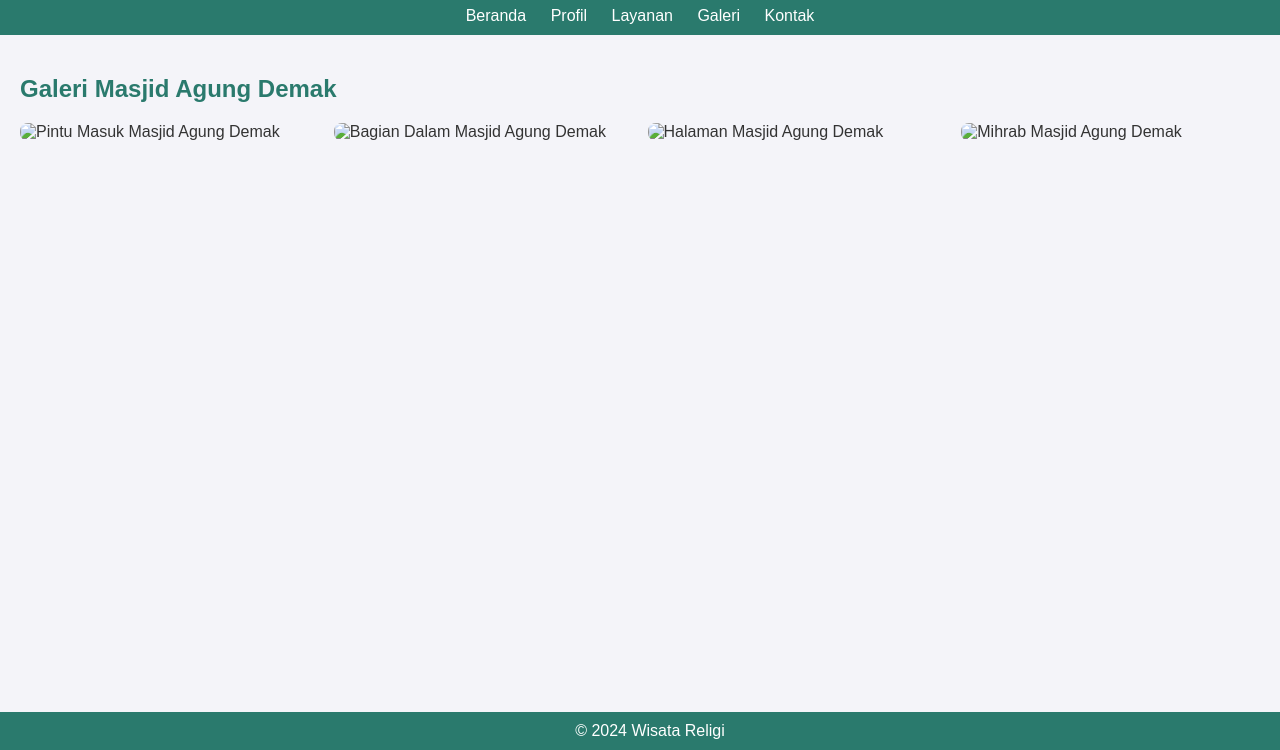
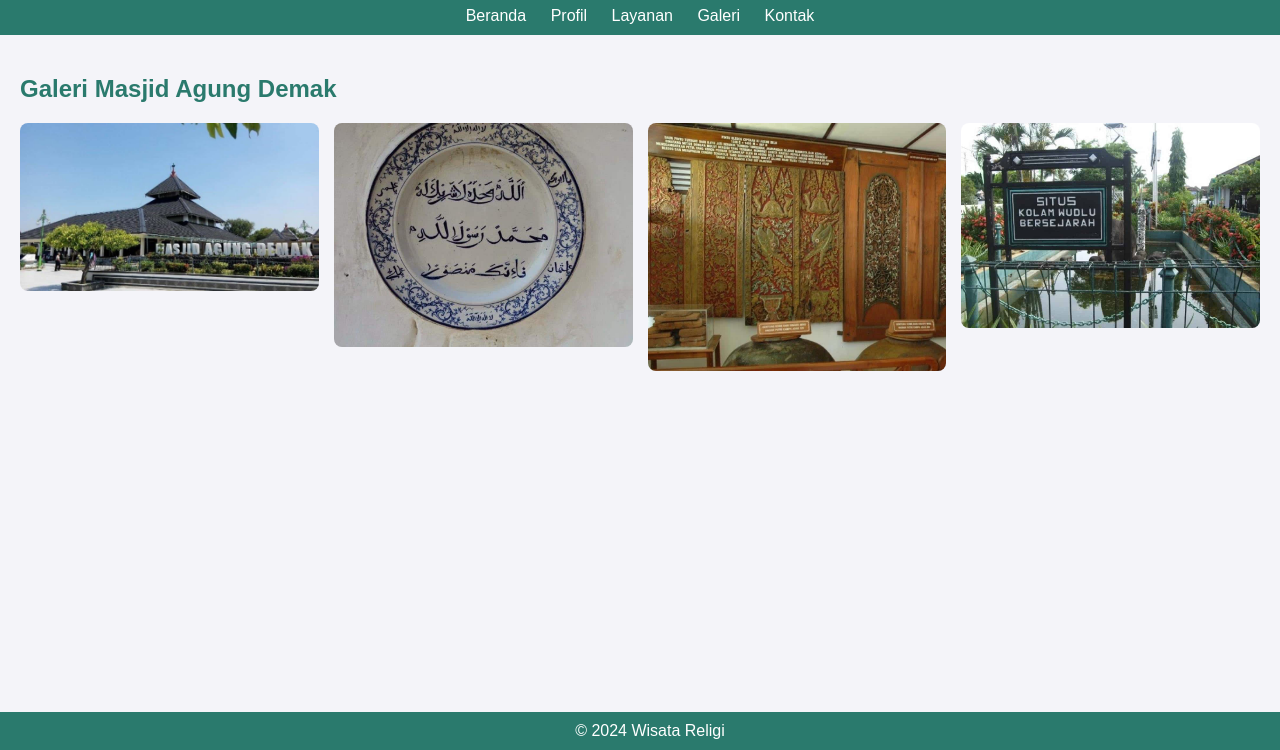
Before and after one commit to ilhamAndi576/ilhamAndi576, a plain HTML site: page galeri.html in a window 1280 px wide. Shown: the part 50-800 px from the top of the page. Drawn offline with Linux system fonts and the light colour scheme.

Commit message:
Update galeri.html

```diff
--- a/galeri.html
+++ b/galeri.html
@@ -21,10 +21,10 @@
     <main>
         <h2>Galeri Masjid Agung Demak</h2>
 <div class="gallery">
-    <img src="images/masjid_demak1.jpg" alt="Pintu Masuk Masjid Agung Demak">
-    <img src="images/masjid_demak2.jpg" alt="Bagian Dalam Masjid Agung Demak">
-    <img src="images/masjid_demak3.jpg" alt="Halaman Masjid Agung Demak">
-    <img src="images/masjid_demak4.jpg" alt="Mihrab Masjid Agung Demak">
+    <img src="masjid_demak1.jpg" alt="Pintu Masuk Masjid Agung Demak">
+    <img src="masjid_demak2.jpg" alt="Bagian Dalam Masjid Agung Demak">
+    <img src="masjid_demak3.jpg" alt="Halaman Masjid Agung Demak">
+    <img src="masjid_demak4.jpg" alt="Mihrab Masjid Agung Demak">
 </div>
     </main>
     <footer>&copy; 2024 Wisata Religi</footer>
```
